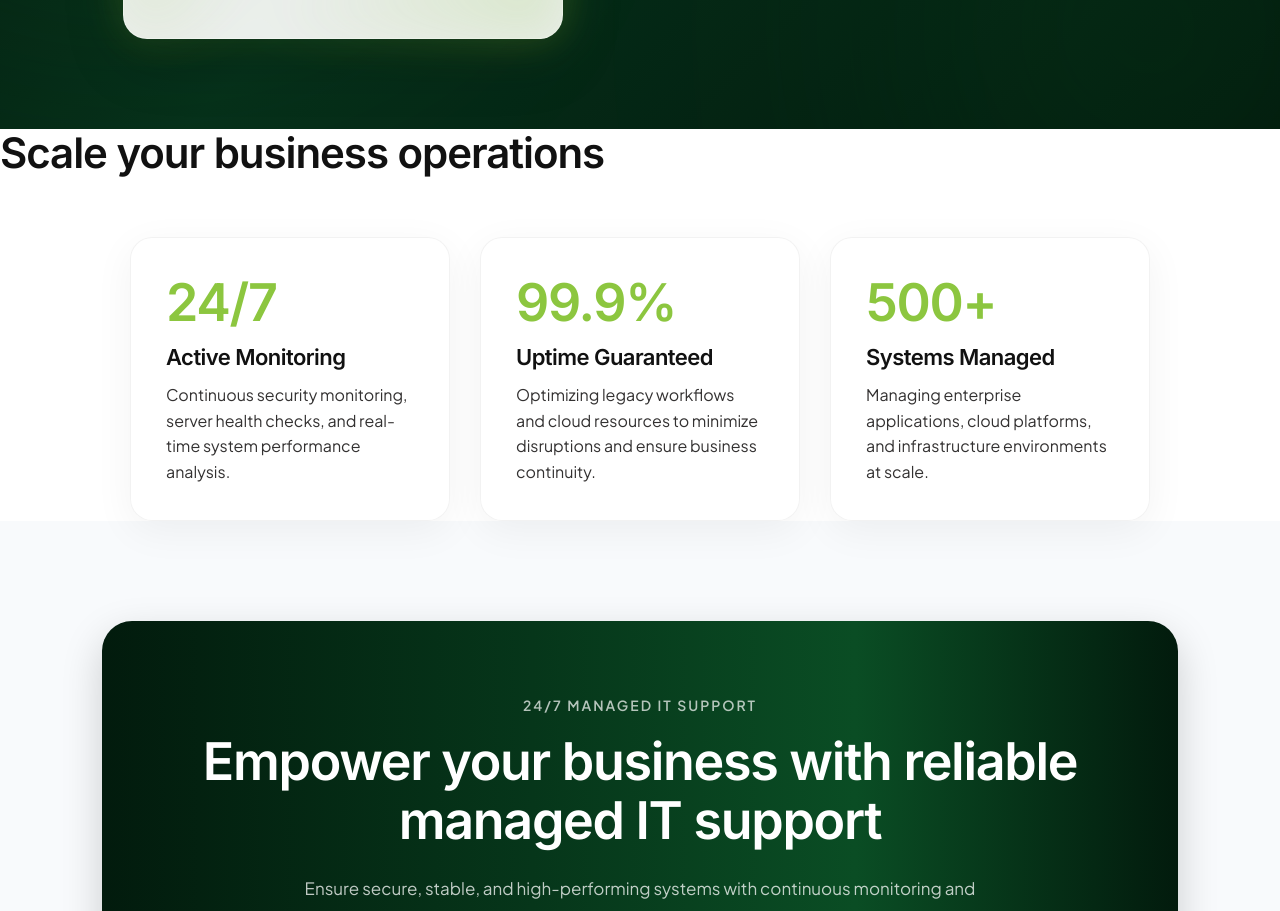
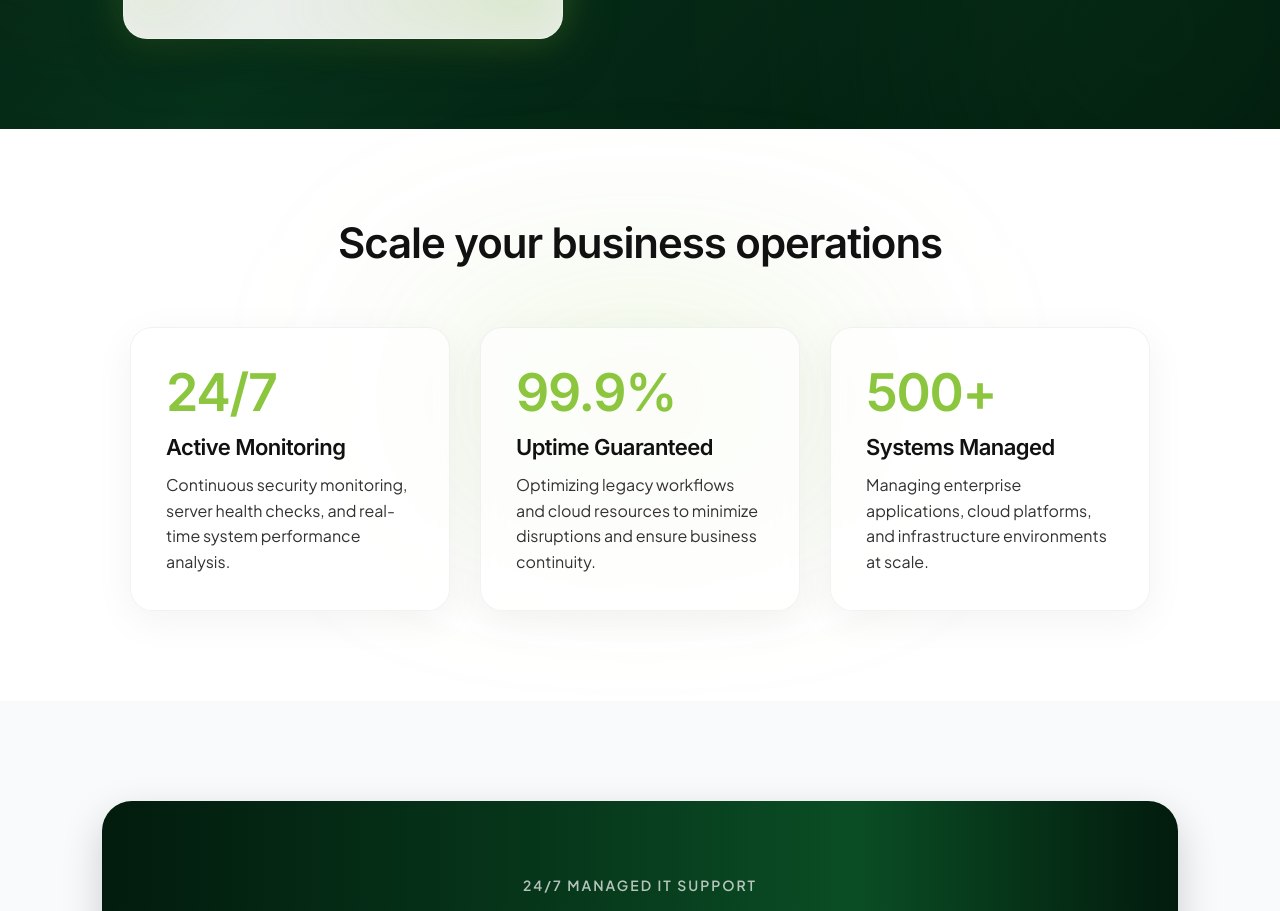
Before and after one commit to iyyansoft/Bodhistreams, a React (Vite) app: page /managed-support in a window 1280 px wide. Shown: the part 2300-3211 px from the top of the page. Built offline with nearby package versions, Linux system fonts and the light colour scheme; a web font is replaced by a local one.

Commit message:
style: fix alignment of premium metrics section by correcting class name in ManagedSupport.css

```diff
--- a/src/pages/it-services/ManagedSupport.css
+++ b/src/pages/it-services/ManagedSupport.css
@@ -686,7 +686,7 @@
 
 
 
-.ms-premium {
+.ms-premium-metrics {
   padding: 90px 6%;
   background: #ffffff;
   text-align: center;
@@ -694,7 +694,7 @@
 }
 
 /* 🔥 SOFT BACKGROUND GLOW */
-.ms-premium::before {
+.ms-premium-metrics::before {
   content: "";
   position: absolute;
   top: 120px;
@@ -715,6 +715,7 @@
   margin-bottom: 60px;
   position: relative;
   z-index: 2;
+  text-align: center;
 }
 
 /* GRID */
```
